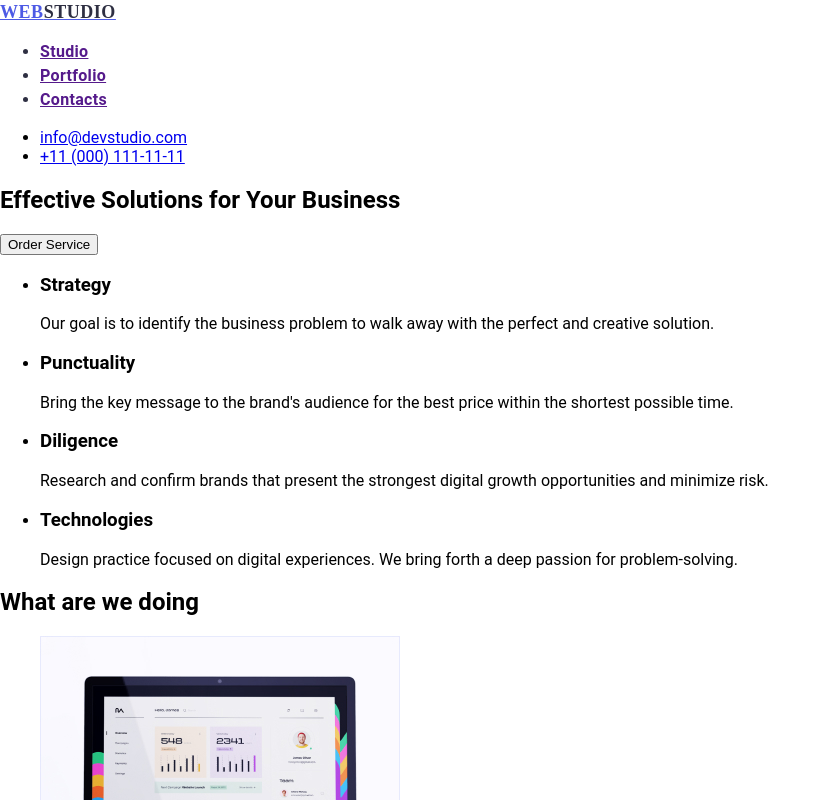
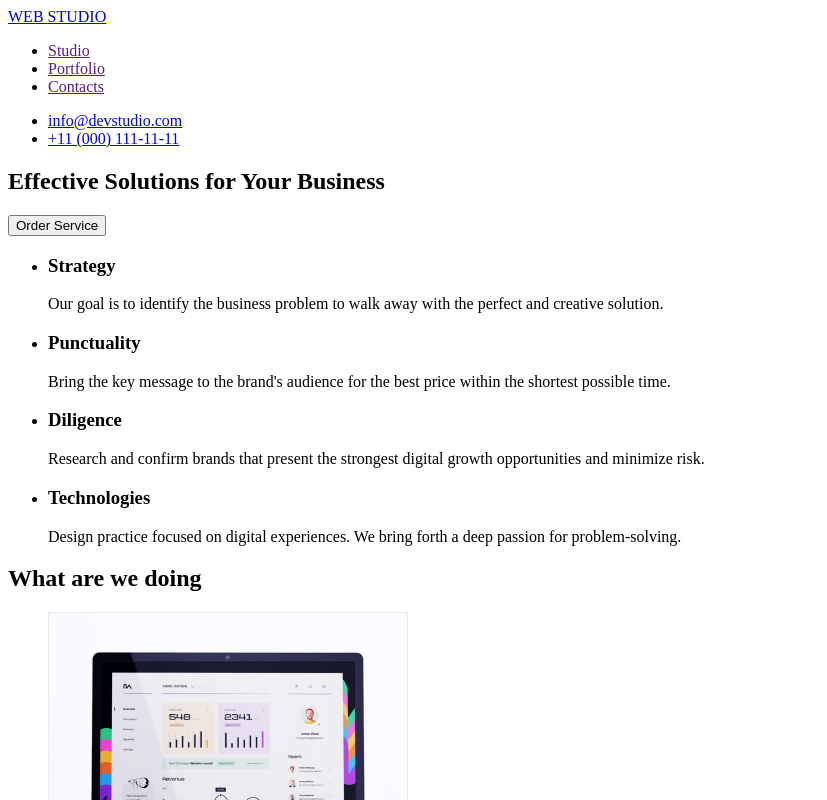
Before and after one commit to Rogok-Serg/fe-78-hw-3, a plain HTML site: page index.html in a window 1280 px wide. Shown: the top 800 px of the page, without its empty margins (0-827 px from the left). Drawn offline with Linux system fonts and the light colour scheme.

```diff
--- a/css/styles.css
+++ b/css/styles.css
@@ -1,33 +1 @@
-body {
-    font-family: 'Roboto';
-    font-style: normal;
-    margin: 0;
-}
-
-.header-logo {
-    width: 44px;
-    height: 24px;
-    font-family: 'Raleway';
-    font-style: normal;
-    font-weight: 800;
-    font-size: 18px;
-    line-height: 24px;
-    display: flex;
-    align-items: center;
-    letter-spacing: 0.03em;
-    text-transform: uppercase;
-    color: #4D5AE5;}
-span {
-    width: 71px;
-    height: 24px;
-    color: #2E2F42;}
-.header-nav {
-
-    font-family: 'Roboto';
-    font-style: normal;
-    font-weight: 600;
-    font-size: 16px;
-    line-height: 24px;
-    letter-spacing: 0.02em;
-    color: #2E2F42;
-}
+.list {list-style: none;}
```
